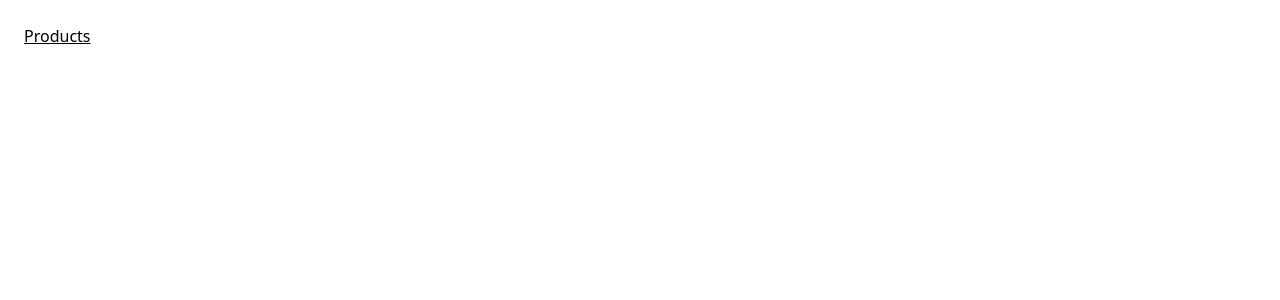
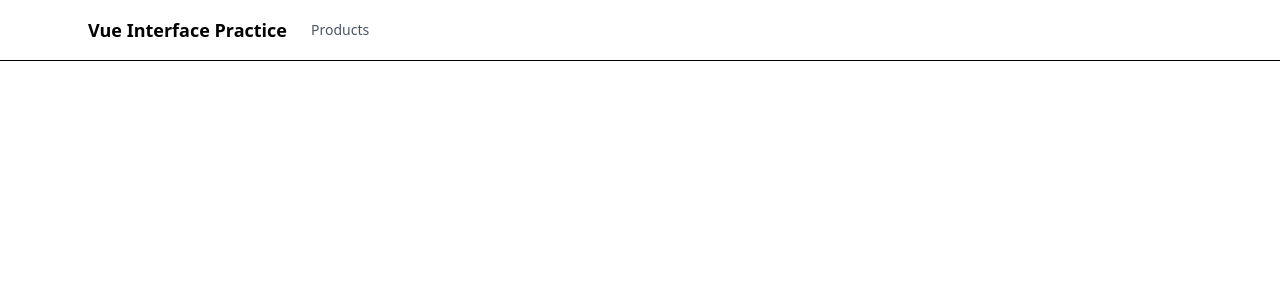
Before and after one commit to ManuJRS/vue-interface-practice, a Vue app: page / in a window 1280 px wide. Before the commit this address had no page. Shown: the top 300 px of the page. Built offline with nearby package versions, Linux system fonts and the light colour scheme; the HTML template or start-up script is replaced by a standard one.

Commit message:
chore(mainnav): :art: dev main nav for the proyect

```diff
--- a/src/App.vue
+++ b/src/App.vue
@@ -1,16 +1,11 @@
 <script setup lang="ts">
-import { RouterView, RouterLink } from 'vue-router';
-
+import { RouterView } from 'vue-router';
+import MainNav from './components/MainNav.vue';
 </script>
 
 <template>
-  <div class="p-6">
-    <nav class="mb-6 flex gap-4">
-      <RouterLink to="/products" class="underline">Products</RouterLink>
-    </nav>
-
-    <RouterView />
-  </div>
+  <MainNav />
+  <RouterView />
 </template>
 
 <style scoped></style>
--- /dev/null
+++ b/src/components/MainNav.vue
@@ -0,0 +1,19 @@
+<script setup lang="ts">
+import { RouterLink } from "vue-router"
+</script>
+
+<template>
+  <nav class="border-b bg-white">
+    <div class="mx-auto flex max-w-6xl items-center gap-6 px-6 py-4">
+      <h1 class="text-lg font-bold">Vue Interface Practice</h1>
+
+      <ul class="flex gap-4 text-sm">
+        <li>
+          <RouterLink to="/products" class="text-gray-600 hover:text-black" active-class="font-semibold text-black">
+            Products
+          </RouterLink>
+        </li>
+      </ul>
+    </div>
+  </nav>
+</template>
```
Also changed, not shown: src/router/index.ts (+6 -1 lines).
